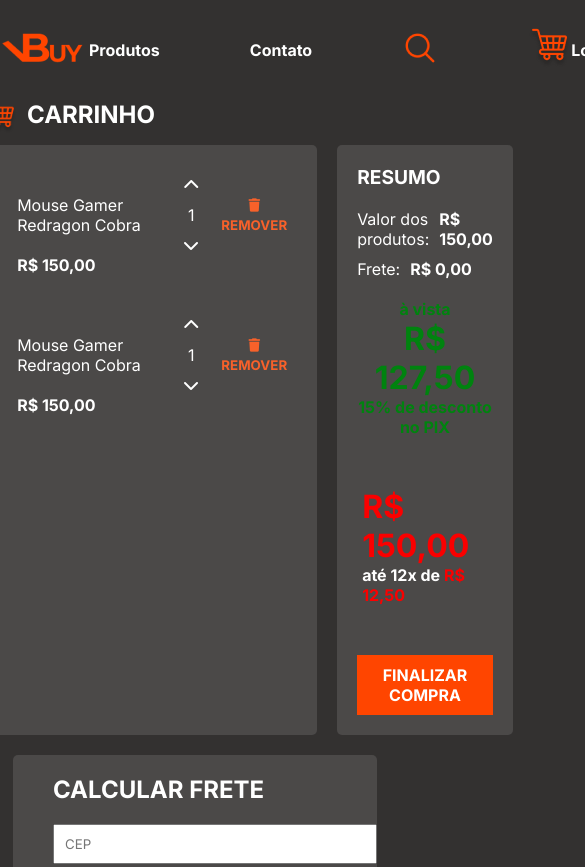
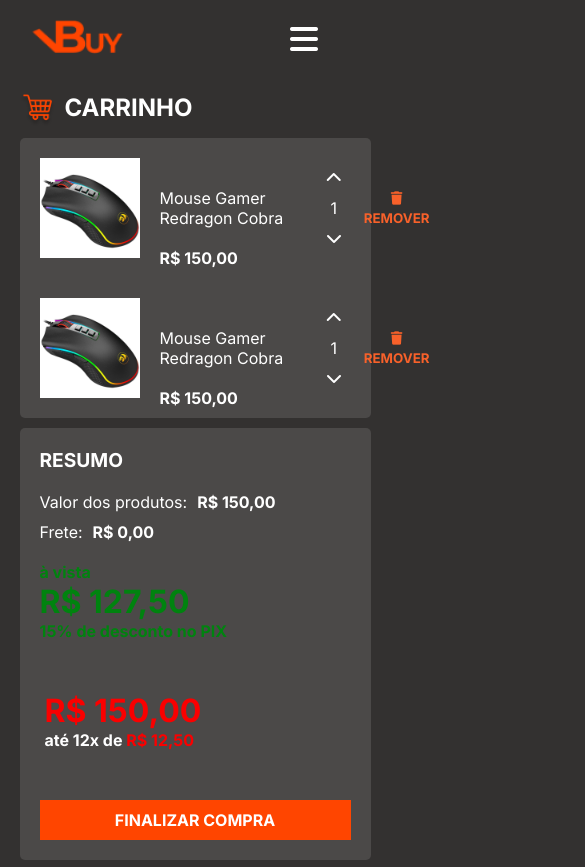
Before and after one commit to Vittoriosrn/e-comerce-vittorioBuy, a plain HTML site: page pages/carrinho.html in a window 390 px wide. Shown: the top 867 px of the page, 585 px wide, since content can reach past the window. Drawn offline with Linux system fonts and the light colour scheme.

Commit message:
atualização na responsividade

```diff
--- a/css/style_carrinho.css
+++ b/css/style_carrinho.css
@@ -47,6 +47,11 @@ header > nav{
 .logo-container{
     display: flex;
     align-items: center;
+}
+/*Menu Responsivo*/
+.menubar{
+    font-size: 2em;
+    display: none;
 }
 
 /*Geral*/
@@ -118,7 +123,7 @@ header > nav{
 }
 .valor_carrinho_avista{
     color: #00830f;
-
+    display: flex;
     font-weight: bold;
     font-size: 2em;
 }
@@ -127,7 +132,6 @@ header > nav{
     font-weight: 600;
     display: flex;
     flex-direction: column;
-    align-items: center;
     padding: 30px 5px 30px 5px;
 }
 .valor_carrinho_total{
@@ -162,7 +166,6 @@ header > nav{
     flex-direction: column;
 
     width: 100%;
-    text-align: center;
     padding: 20px 0px 20px 0px;
 }
 #finalizar_compra{
@@ -269,16 +272,17 @@ header > nav{
 .input_frete{
     display: flex;
     flex-direction: column;
-    padding: 20px 0px 40px 40px;
+    padding: 20px 40px 40px 40px;
 }
 .input_frete input{
-    width: 300px;
+    width: 100%px;
     margin: 20px 0px 0px 0px;
     padding: 10px;
 }
 .input_frete h3{
     font-weight: bold;
     font-size: 1.5em;
+    width: 100%;
 }
 /*=======================Rodapé da página============================*/
 
@@ -315,24 +319,49 @@ footer nav p{
 
 /*=================================MEDIA QUERIES============================*/
 
-@media (max-width: 898px){
+@media (max-width: 940px){
     .produto_carrinho{
         width: 400px;
         height: 100px;
     }
     #lista_prod_carrinho{
         width: 100%;
+        display: flex;
+        align-items:first baseline;
     }
     .preco_produto{
         margin-top: 20px;
     }
+    .conteudo_header{
+        display: flex;
+        flex-wrap: wrap;
+        justify-content: center;
+    }
+    #informacoes_gerais_carrinho{
+        margin: 10px 0px 10px 0px;
+    }
     #carrinho_conteudo{
         display: flex;
-        flex-direction: column;
-        align-items: center;
-        flex-wrap: wrap;
+        width: 90%;
     }
     #informacoes_gerais_carrinho{
-        width: 95%;
+        width: 100%;
     }
 }
+@media (max-width: 767px){
+    #logo{
+        margin: 0;
+        padding-bottom: 15px;
+        width: 100%;
+        margin-left: 30px;
+    }
+    header{
+        justify-content: space-between;
+    }
+    header > nav, .login-container{
+        display: none;
+    }
+    .menubar{
+        display: block;
+    }
+}
--- a/css/style_index.css
+++ b/css/style_index.css
@@ -49,6 +49,12 @@ header > nav{
     display: flex;
     align-items: center;
 }
+/*Menu Responsivo*/
+.menubar{
+    font-size: 2em;
+    display: none;
+}
+
 /*========================Banner==========================*/
 .banner{
     display: flex;
@@ -95,7 +101,7 @@ select{
 #dropdown_filtro{
     display: none;
     color: #ff4500;
-    background-color: #fff;
+    background-color: #4b4948;
 
     font-weight: bold;
     padding: 20px;
@@ -297,6 +303,15 @@ footer nav p{
         justify-content: center;
         width: 100vw;
     }
+    header{
+        justify-content: space-between;
+    }
+    header > nav, .login-container{
+        display: none;
+    }
+    .menubar{
+        display: block;
+    }
 }
 /*Ajudando lista de produtos para não ficar espaçado do lado direito*/
 @media (max-width: 1014px){
@@ -309,3 +324,8 @@ footer nav p{
         width: 30vw;
     }
 }
+@media (max-width: 599px){
+    .produto{
+        width: 80vw;
+    }
+}
--- a/pages/carrinho.html
+++ b/pages/carrinho.html
@@ -21,6 +21,9 @@
         <div class="login-container">
             <a href="">Login</a>
             <a href="" id="register">Criar Conta</a>
+        </div>
+        <div class="menubar">
+            <i class="fa-sharp fa-solid fa-bars"></i>
         </div>
     </header>
     <section id="main">
```
Also changed, not shown: pages/index.html (+3 -0 lines).
